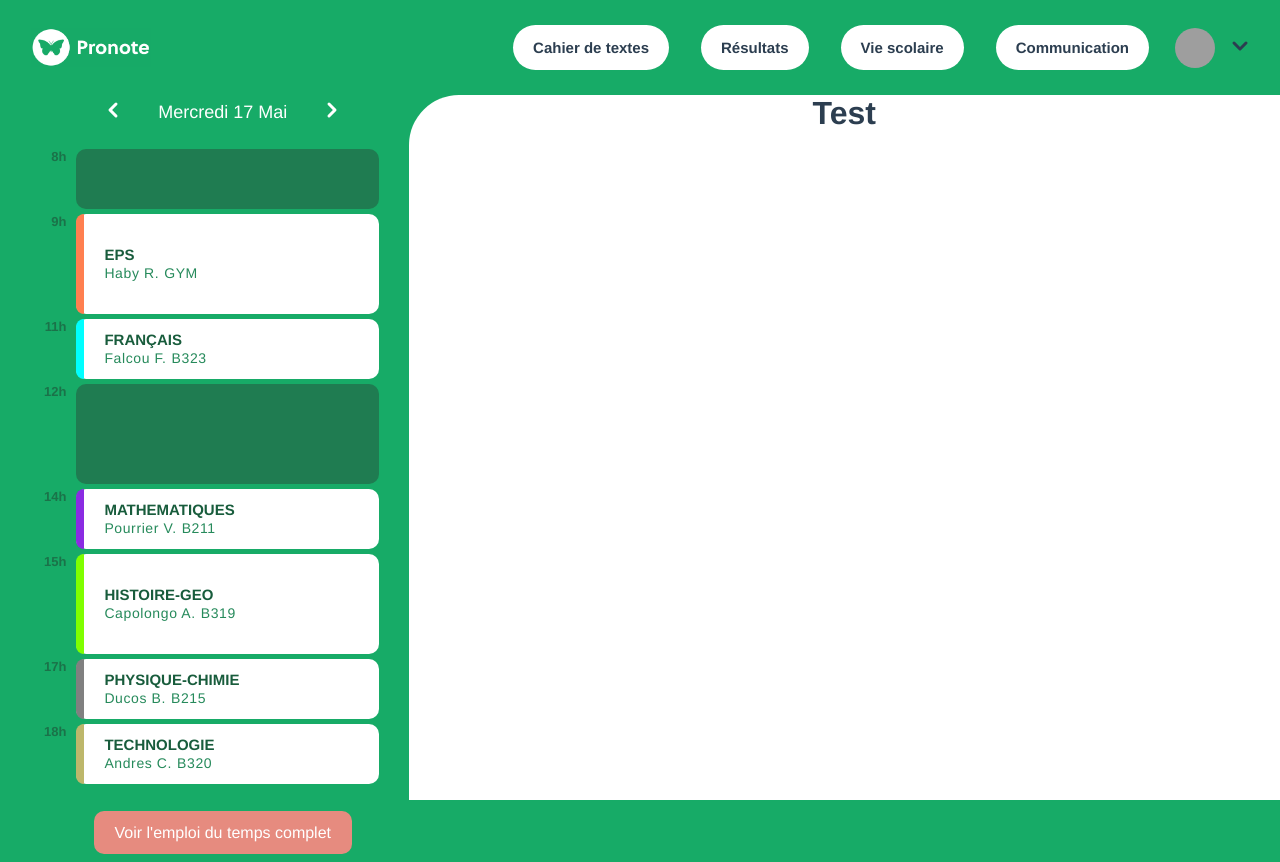
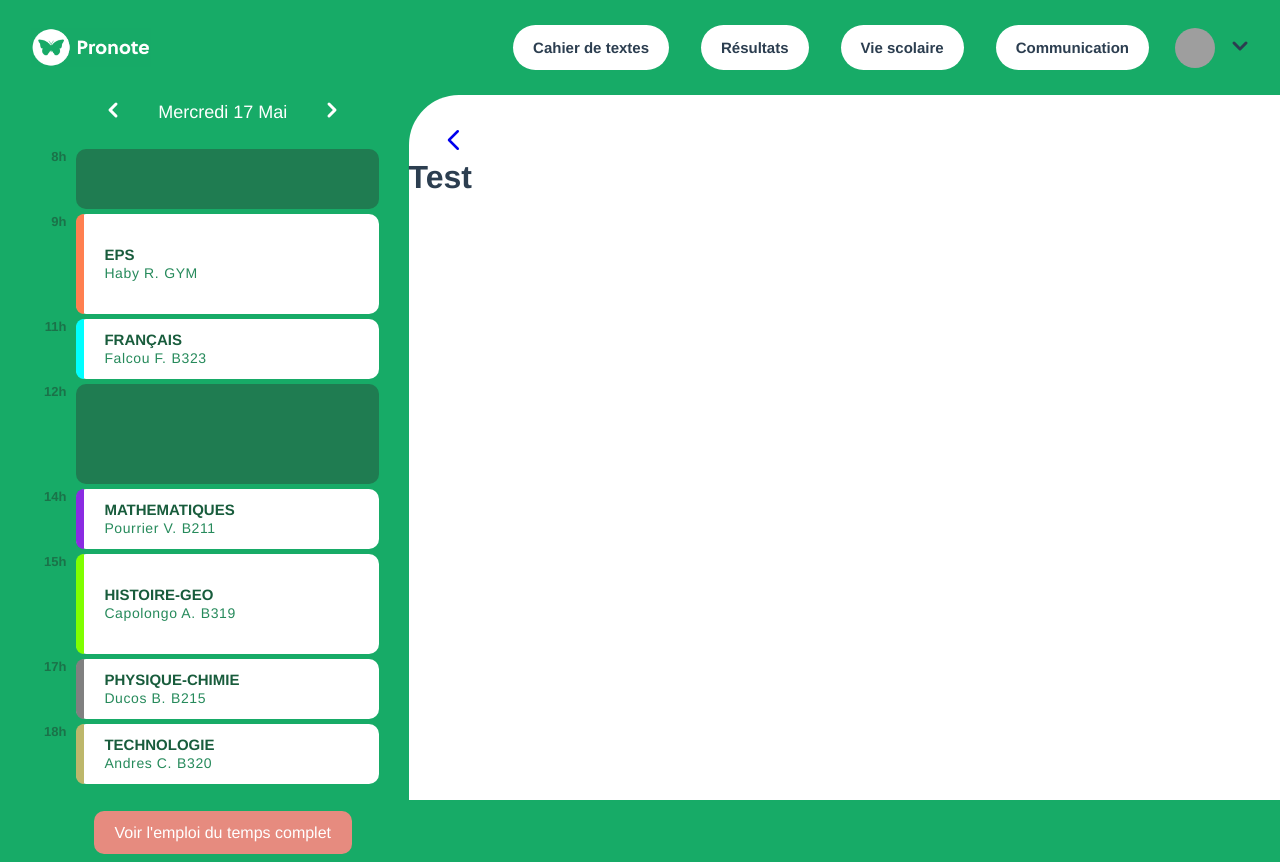
Before and after one commit to alexandre-vl/vue-pronote, a Vue app: page / in a window 1280 px wide. Built offline with nearby package versions, Linux system fonts and the light colour scheme; grey boxes are pictures that could not be loaded.

Commit message:
[FIX] Reorganise timetable and starting switch hide edt

```diff
--- a/src/App.vue
+++ b/src/App.vue
@@ -51,9 +51,19 @@
   </nav>
 
   <div class="container">
-    <Timetable />
-    <div class="vuespace">
-      <div class="vuespace-container">
+    <div class="timetable-base" ref="container_edt">
+      <Timetable />
+    </div>
+    <div class="vuespace" ref="myDiv">
+      <div class="vuespace-container" id="slide-edt">
+        <a href="#" v-on:click="change_slide_edt()" id="deploy">
+          <svg ref="true" xmlns="http://www.w3.org/2000/svg" class="h-6 w-6" fill="none" viewBox="0 0 24 24" stroke="currentColor" stroke-width="2" style="width: 30px; margin-left: 30px; margin-top: 30px">
+            <path stroke-linecap="round" stroke-linejoin="round" d="M15 19l-7-7 7-7" />
+          </svg>
+          <svg ref="false" xmlns="http://www.w3.org/2000/svg" class="h-6 w-6" fill="none" viewBox="0 0 24 24" stroke="currentColor" stroke-width="2" style="display:none; width: 30px; margin-left: 30px; margin-top: 30px">
+            <path stroke-linecap="round" stroke-linejoin="round" d="M9 5l7 7-7 7" />
+          </svg>
+        </a>
         <router-view />
       </div>
     </div>
@@ -65,8 +75,31 @@
 import Timetable from "@/components/Timetable";
 
 export default {
-  components: {Timetable}
+  components: {Timetable},
+  data() {
+    return {
+      deployed: true
+    }
+  },
+  methods: {
+    change_slide_edt: function () {
+      console.log(this.deployed, this.$refs.myDiv)
+      if (this.deployed === false){
+        this.deployed = true
+        this.$refs.true.style.display = "block"
+        this.$refs.container_edt.style.width = "600px";
+        return this.$refs.false.style.display = "none"
+      }else {
+        this.$refs.false.style.display = "block";
+        this.$refs.true.style.display = "none";
+        this.$refs.container_edt.style.width = "0px";
+        return this.deployed = false; }
+
+    }
+  }
 };
+
+
 </script>
 
 <style>
@@ -196,11 +229,20 @@ nav a {
   height: 100%;
   background-color: #ffffff;
   border-top-left-radius: 50px;
+  display: flex;
+  flex-direction: column;
+  justify-content: flex-start;
+  align-items: flex-start;
 }
 
 .container {
   display: flex;
   flex-direction: row;
+}
+
+.timetable-base {
+  width: 600px;
+  transition: width 0.2s;
 }
 
 @media screen and (max-width: 1315px) {
--- a/src/components/Timetable.vue
+++ b/src/components/Timetable.vue
@@ -1,5 +1,5 @@
 <template>
-  <div class="timetable">
+  <div class="timetable" >
     <div class="timetable-container">
       <div class="timetable-selection-container">
         <div class="timetable-selection">
@@ -178,7 +178,6 @@ export default {
 <style scoped>
 .timetable {
   padding-top: 95px;
-  width: 600px;
   height: 100vh;
   background-color: #17ab67;
 }
--- a/src/main.js
+++ b/src/main.js
@@ -1,4 +1,4 @@
-import { createApp } from "vue";
+import { createApp, Vue } from "vue";
 import App from "./App.vue";
 import router from "./router";
 import store from "./store";
```
